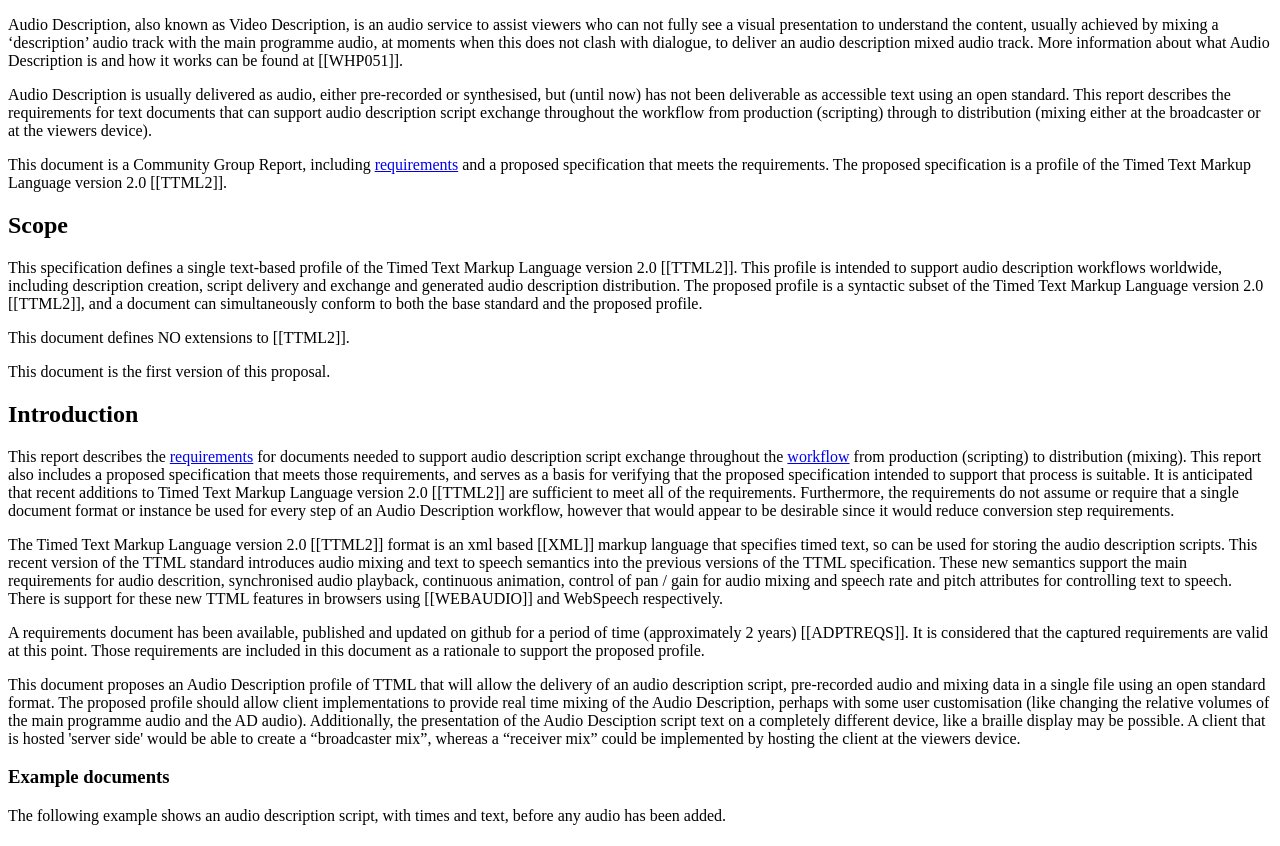
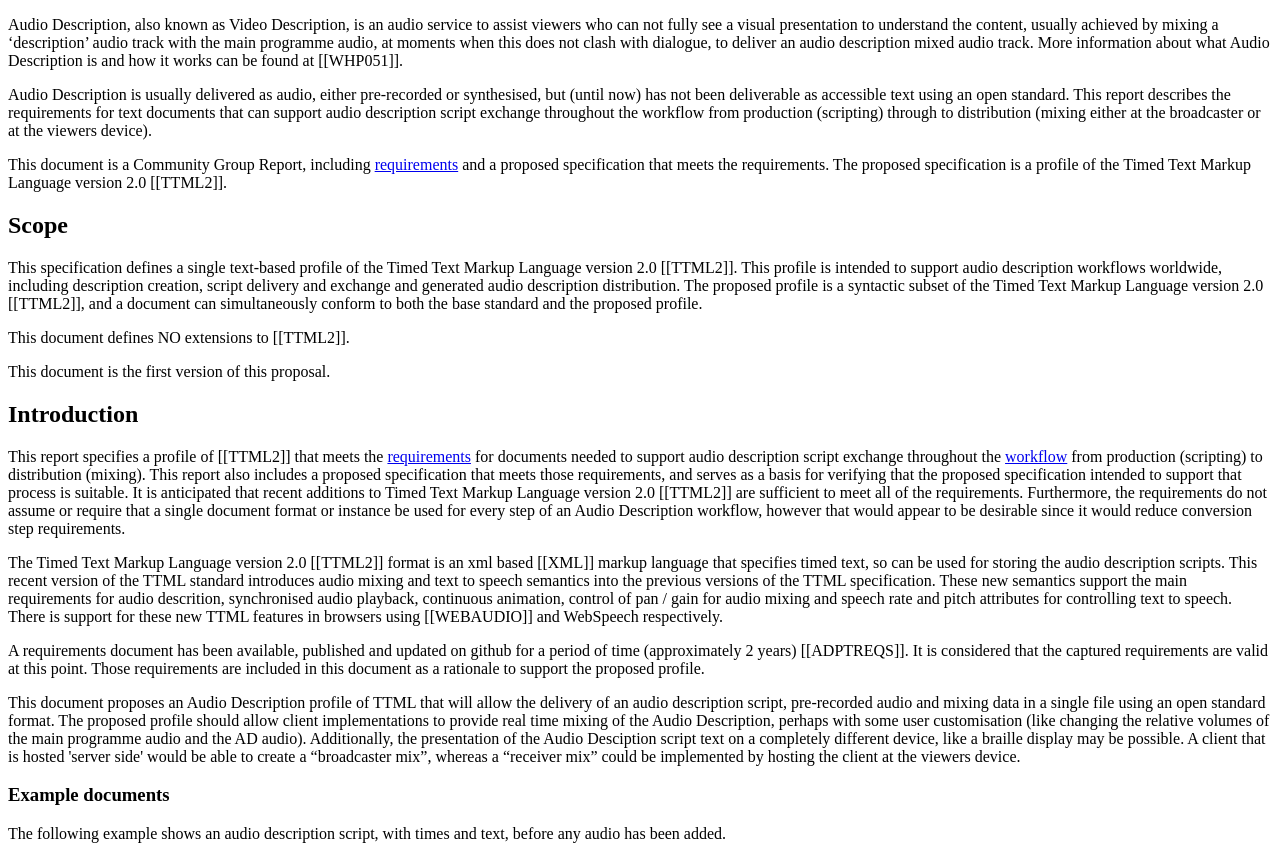
Before and after one commit to w3c/adpt, a plain HTML site: page index.html in a window 1280 px wide. Shown: the top 846 px of the page. Drawn offline with Linux system fonts and the light colour scheme.

```diff
--- a/index.html
+++ b/index.html
@@ -130,7 +130,7 @@
     <section id="introduction" class="informative">
       <h2>Introduction</h2>
       <p>
-        This report describes the <a href="#requirements">requirements</a> for documents needed to support audio description script exchange throughout the
+        This report specifies a <a>profile</a> of [[TTML2]] that meets the <a href="#requirements">requirements</a> for documents needed to support audio description script exchange throughout the
         <a href="#workflow">workflow</a> from production (scripting) to distribution (mixing). This report also includes a proposed specification that meets those requirements,
         and serves as a basis for verifying that the proposed specification intended to support that process is suitable. It is anticipated that recent additions to Timed Text Markup Language version 2.0 [[TTML2]] are sufficient to meet all of the requirements.
         Furthermore, the requirements do not assume or require that a single document format or instance be used for every step of an Audio Description workflow, however that would appear to be desirable since it would reduce conversion step requirements.
```
